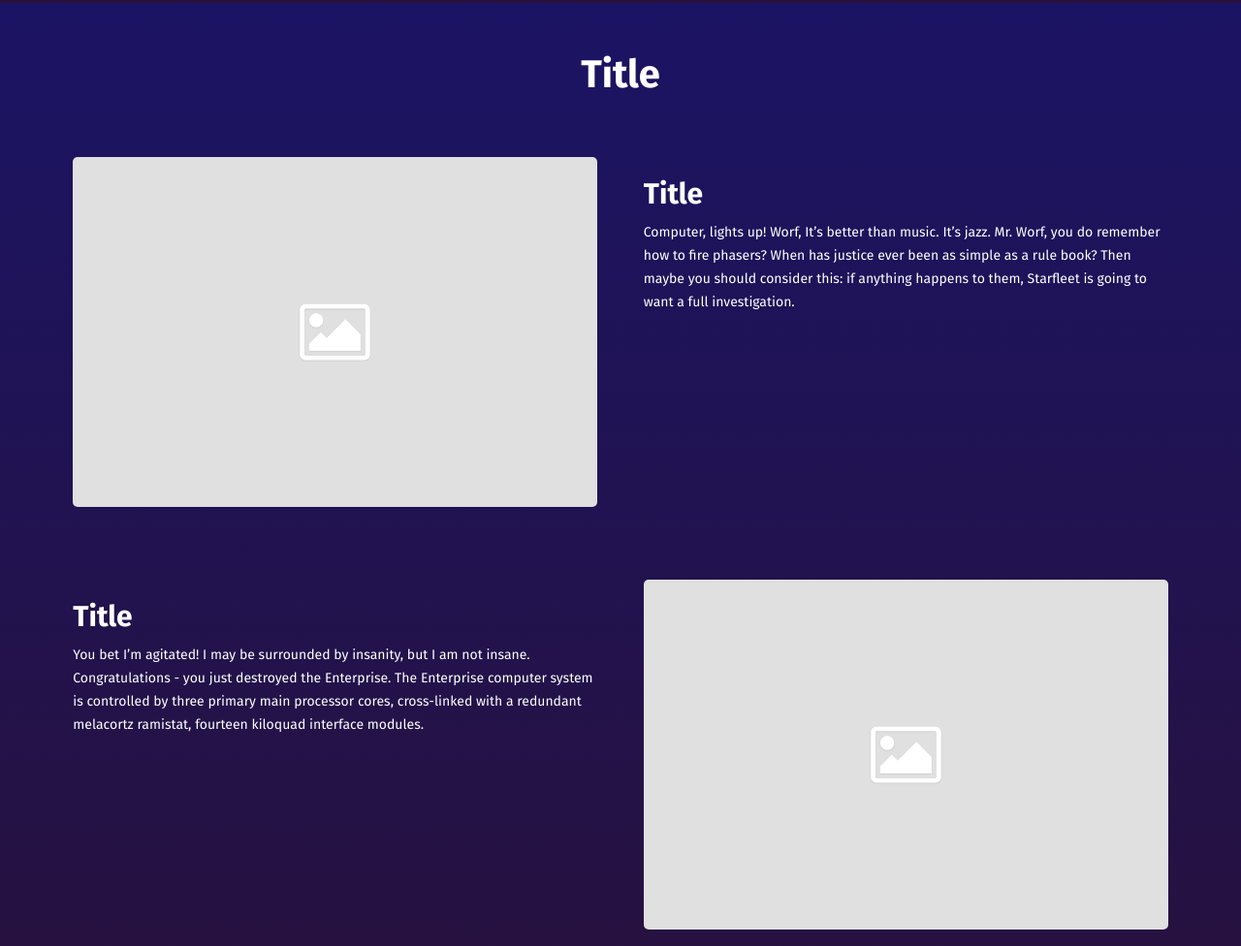
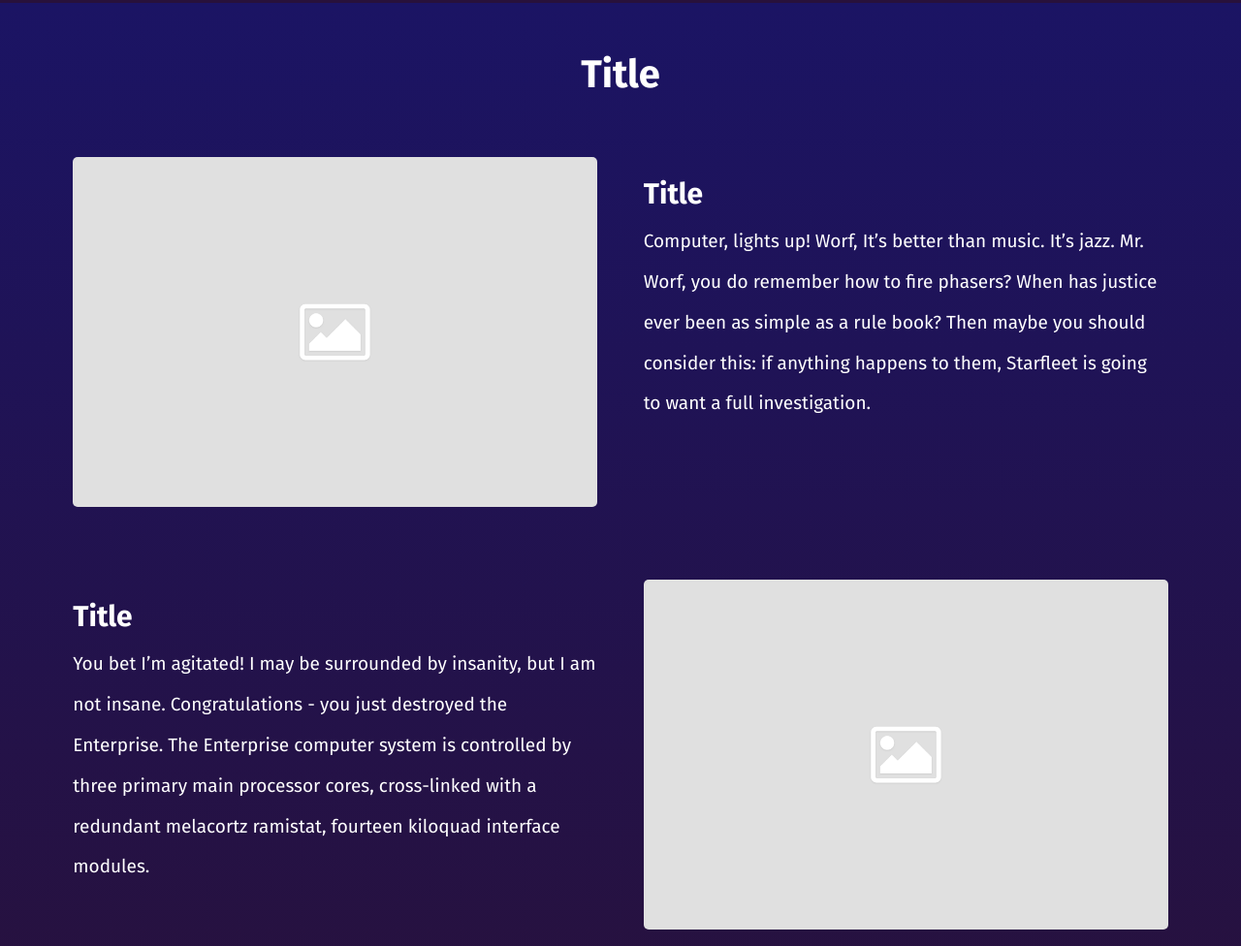
Before and after one commit to anabellecastro/wsuvgamejam2021, a plain HTML site: page index.html in a window 1280 px wide. Shown: the part 1517-2493 px from the top of the page at 97% size. Drawn offline with nearby package versions, Linux system fonts and the light colour scheme; grey boxes are pictures that could not be loaded; a script that the page names is missing; a web font is replaced by a local one.

Commit message:
Paragraph alignment adjusted

```diff
--- a/index.css
+++ b/index.css
@@ -8,6 +8,7 @@
   font-size: 15rem;
   font-weight: 400;
 }
+
 h3 {
   color: #ffffff;
   font-size: 3em;
@@ -20,7 +21,7 @@ h3 {
   padding: 50px 0;
 }
 
-p {
+.main-section p {
   color: #ffffff;
   font-size: 1.4em;
   line-height: 1.7em;
@@ -162,6 +163,13 @@ video {
   }
 }
 
+@media (min-width: 990px) {
+  .main-section p {
+    font-size: 1.9em;
+    line-height: 2.2em;
+  }
+}
+
 footer {
   background: linear-gradient(
     0deg,
```
